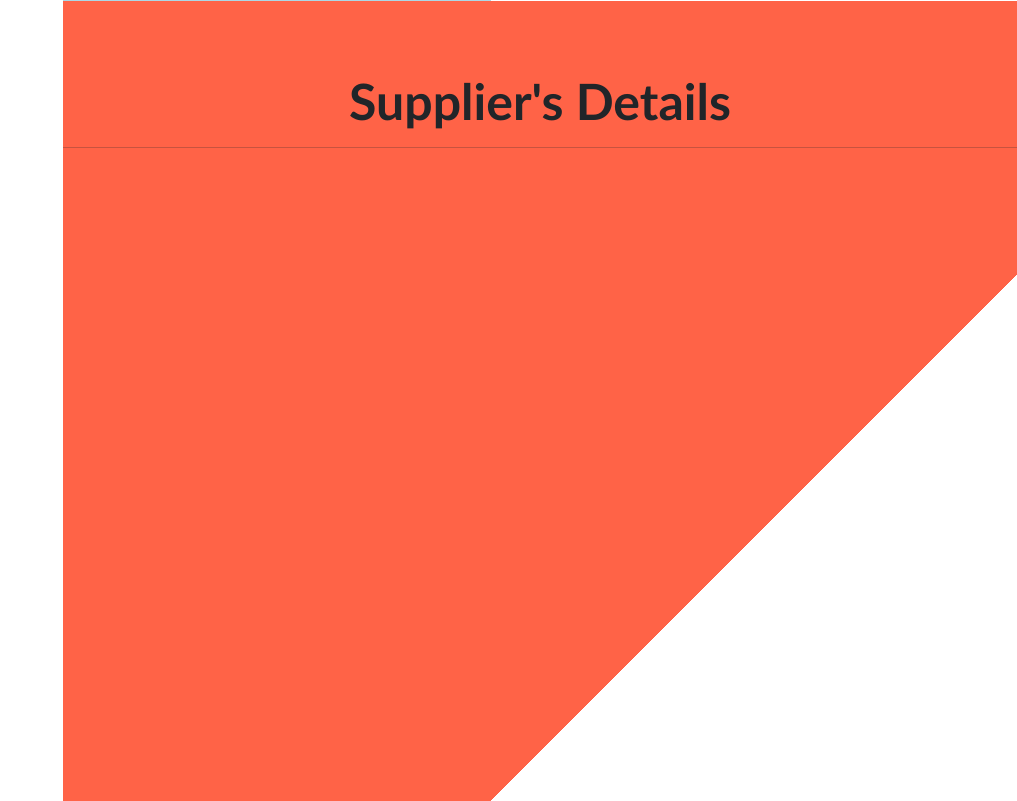
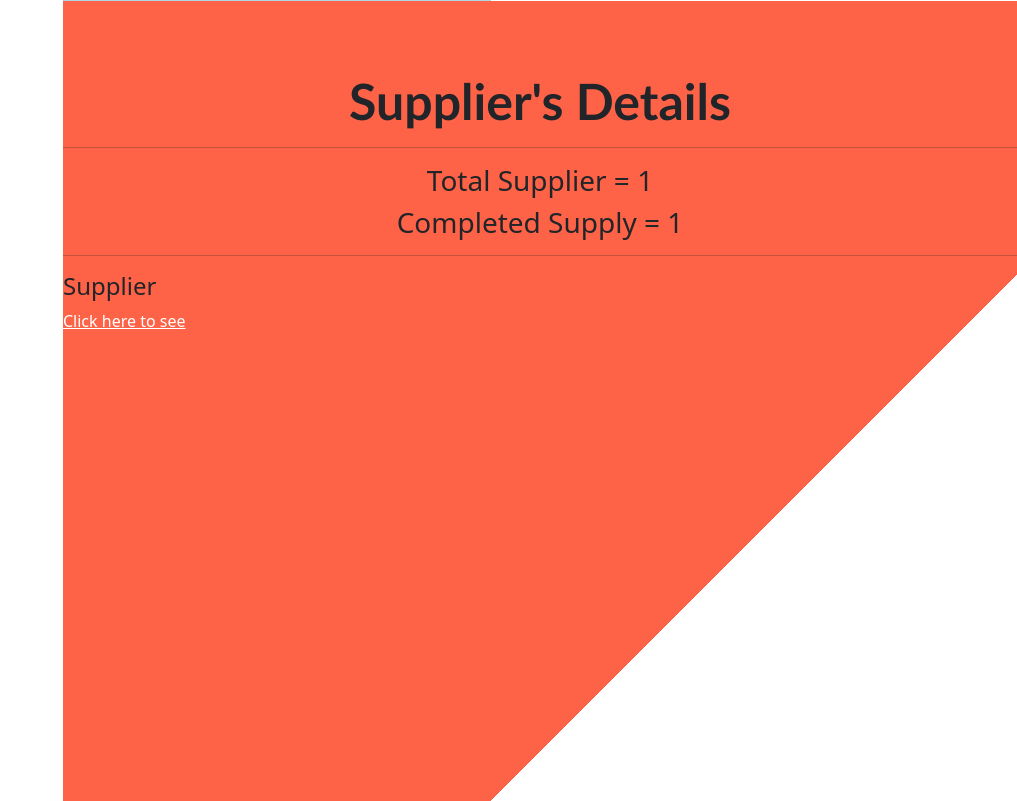
Before and after one commit to smmunna/ecommerce_system, a PHP site: page /All_Code/admin/1admindashboard.php in a window 1280 px wide. Shown: the part 2429-3230 px from the top of the page, without its empty margins (263-1280 px from the left). Run offline with PHP 8.4, Linux system fonts and the light colour scheme; the visitor is signed in with stand-in values (Sample User, id 1); tables that the repository leaves empty or names only in its code hold one stand-in row (values such as "Sample post"); some libraries are stand-ins or nearby versions.

Commit message:
updated supplier

```diff
--- a/admin/1admindashboard.php
+++ b/admin/1admindashboard.php
@@ -146,6 +146,22 @@ if (empty($_SESSION['username'])) {
                     <section id="section4">
                         <h2 class="txt1">Supplier's Details</h2>
                         <hr>
+                        <?php
+                        // For Supplier
+                         $sql6 = "SELECT * FROM `supplier_info`";
+                        //  For Supply
+                         $sql7 = "SELECT * FROM `supply_info`";
+
+                         $result6 = mysqli_query($conn,$sql6);
+                         $result7 = mysqli_query($conn,$sql7);
+                         $count5 =mysqli_num_rows($result6);
+                         $count6 =mysqli_num_rows($result7);
+                        ?>
+                        <h3 style="text-align: center;">Total Supplier = <?php echo $count5;  ?></h3>
+                        <h3 style="text-align: center;">Completed Supply = <?php echo $count6;  ?></h3>
+                        <hr>
+                        <h4>Supplier</h4>
+                        <a href="#" style="color: white;">Click here to see </a>
                     </section>
                 </div>
             </div>
```
